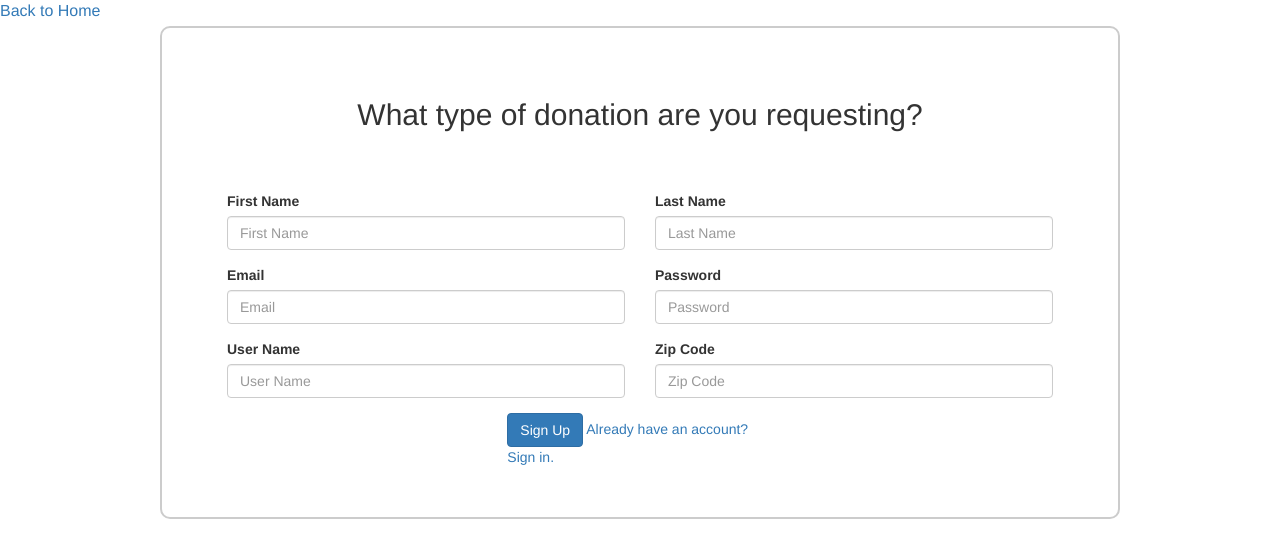
After one commit to anjaligr05/CauseConnect, a Flask app: template templates/request.html in a window 1280 px wide. The commit adds this page. Shown: the top 558 px of the page. Run offline with Flask 2, Linux system fonts and the light colour scheme; the template is opened without the code that fills it, so the values that code supplies are empty; some libraries are stand-ins or nearby versions.

Commit message:
adding donate and request pages

```diff
--- /dev/null
+++ b/templates/request.html
@@ -0,0 +1,66 @@
+<!DOCTYPE html>
+<html>
+
+<head>
+    <meta charset="utf-8" />
+    <meta http-equiv="X-UA-Compatible" content="IE=edge">
+    <title>Page Title</title>
+    <meta name="viewport" content="width=device-width, initial-scale=1">
+    <link rel="stylesheet" href="https://maxcdn.bootstrapcdn.com/bootstrap/3.3.7/css/bootstrap.min.css" />
+    <link rel="stylesheet" type="text/css" media="screen" href="/styles/signUp.css" />
+</head>
+
+<body>
+    <a style="font-size: 16px; margin-top: 5px" href="index.html">
+        Back to Home
+    </a>
+    <div class="signUpPage">
+
+        <form method="POST" class="signUpForm">
+            <h2 class="signUpHeader"> What type of donation are you requesting? </h2>
+
+            <div class="form-row">
+                <div class="form-group col-md-6">
+                    <label for="inputEmail4">First Name</label>
+                    <input type="email" class="form-control" id="inputEmail4" placeholder="First Name">
+                </div>
+                <div class="form-group col-md-6">
+                    <label for="inputPassword4">Last Name</label>
+                    <input type="password" class="form-control" id="inputPassword4" placeholder="Last Name">
+                </div>
+            </div>
+            <div class="form-row">
+                <div class="form-group col-md-6">
+                    <label for="inputEmail4">Email</label>
+                    <input type="email" class="form-control" id="inputEmail4" placeholder="Email">
+                </div>
+                <div class="form-group col-md-6">
+                    <label for="inputPassword4">Password</label>
+                    <input type="password" class="form-control" id="inputPassword4" placeholder="Password">
+                </div>
+            </div>
+            <div class="form-row">
+                <div class="form-group col-md-6">
+                    <label for="inputEmail4">User Name</label>
+                    <input type="email" class="form-control" id="inputEmail4" placeholder="User Name">
+                </div>
+                <div class="form-group col-md-6">
+                    <label for="inputPassword4">Zip Code</label>
+                    <input type="password" class="form-control" id="inputPassword4" placeholder="Zip Code">
+                </div>
+            </div>
+            <div class="row signUpFooter">
+                <div class="col-md-4"></div>
+                <div class="col-md-4">
+                    <button type="submit" class="btn btn-primary">Sign Up</button>
+                    <a href="login.html"> Already have an account? Sign in. </a>
+                </div>
+                <div class="col-md-4"></div>
+            </div>
+        </form>
+    </div>
+
+
+</body>
+
+</html>
```
Also changed, not shown: templates/donate.html (added, +66 -0 lines), templates/index.html (+29 -9 lines).
